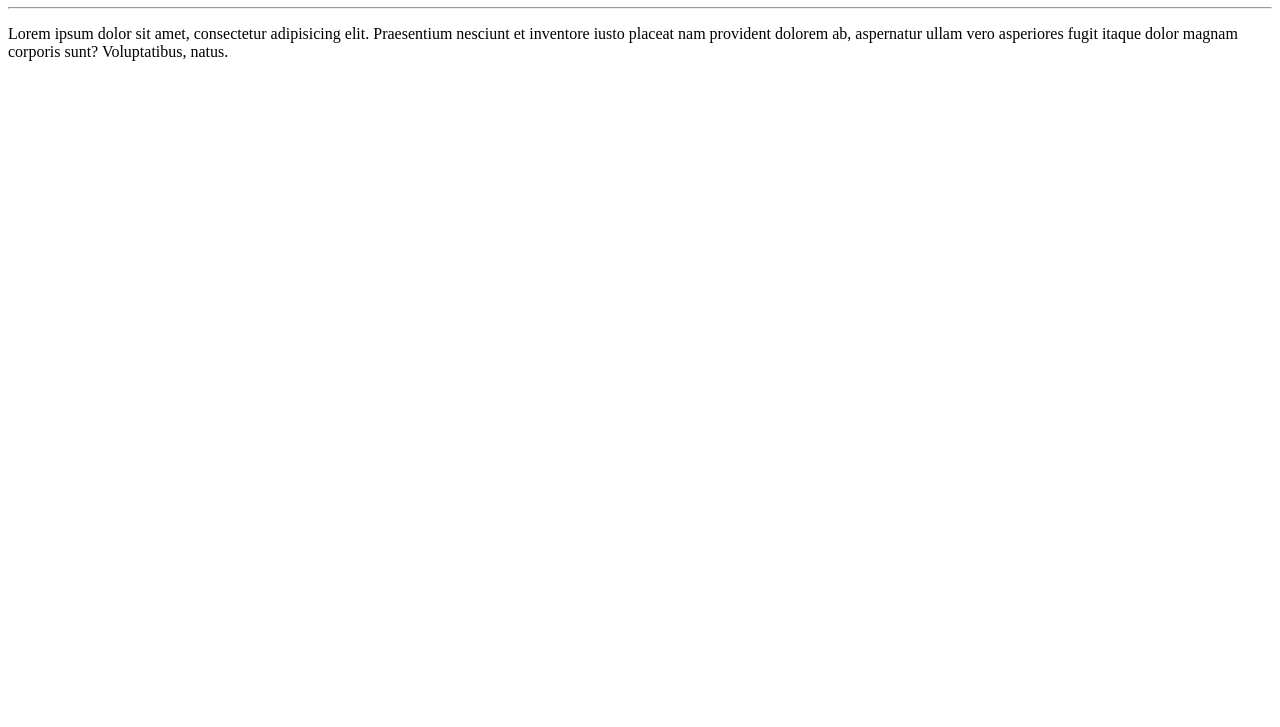
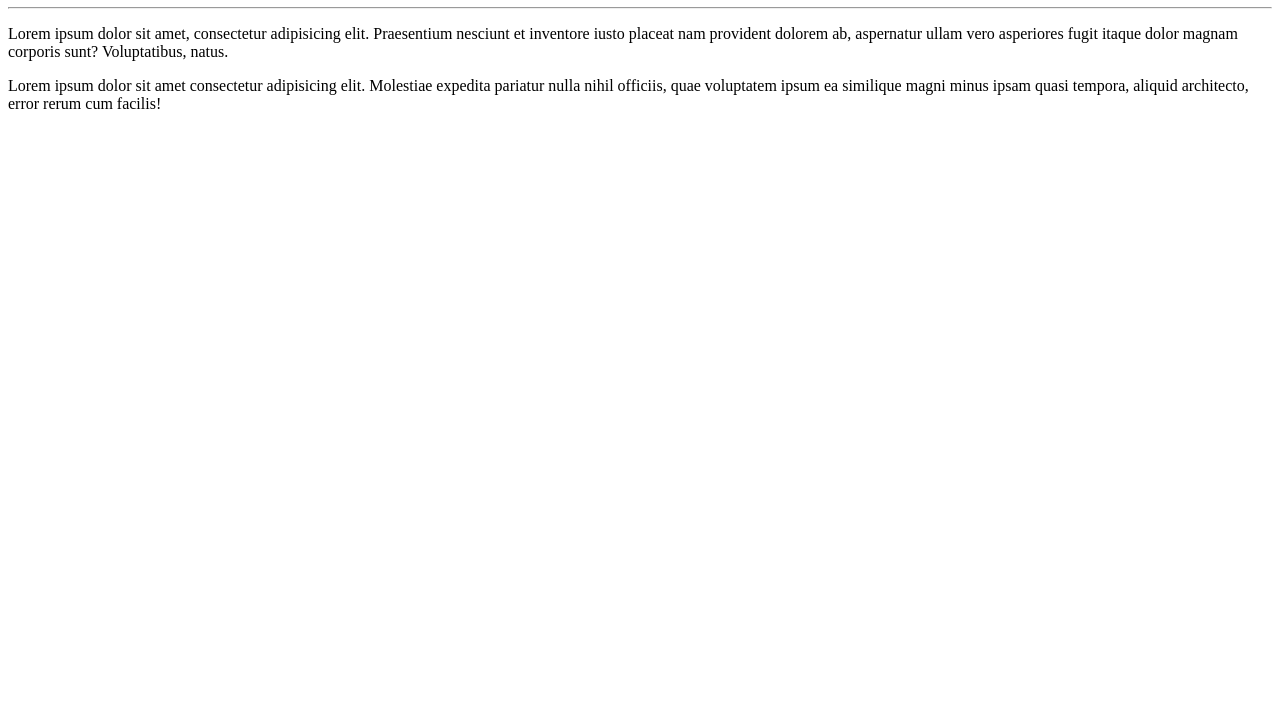
Before and after one commit to semogui/Meus-Arquivos, a plain HTML site: page Site Exenplo/Index.html in a window 1280 px wide. Shown: the part 73-800 px from the top of the page. Drawn offline with Linux system fonts and the light colour scheme.

Commit message:
Acrescentei mais um paragrafo

```diff
--- a/Site Exenplo/Index.html
+++ b/Site Exenplo/Index.html
@@ -9,5 +9,6 @@
     <h1>Olá Delcio Gomes</h1>
     <hr>
     <p>Lorem ipsum dolor sit amet, consectetur adipisicing elit. Praesentium nesciunt et inventore iusto placeat nam provident dolorem ab, aspernatur ullam vero asperiores fugit itaque dolor magnam corporis sunt? Voluptatibus, natus.</p>
+    <p>Lorem ipsum dolor sit amet consectetur adipisicing elit. Molestiae expedita pariatur nulla nihil officiis, quae voluptatem ipsum ea similique magni minus ipsam quasi tempora, aliquid architecto, error rerum cum facilis!</p>
 </body>
 </html>
```
